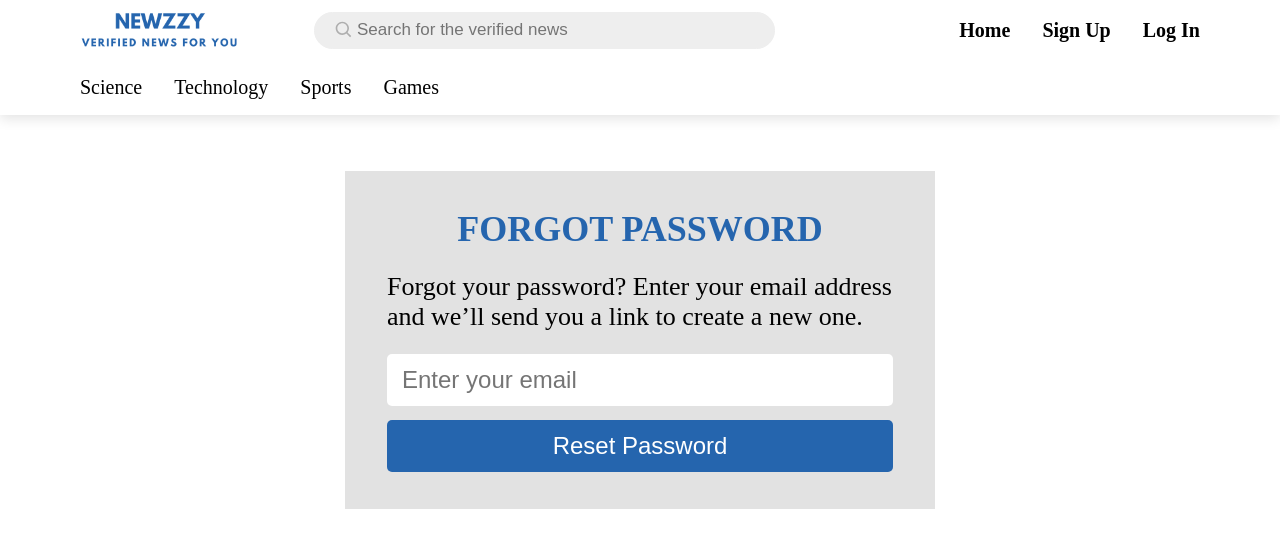
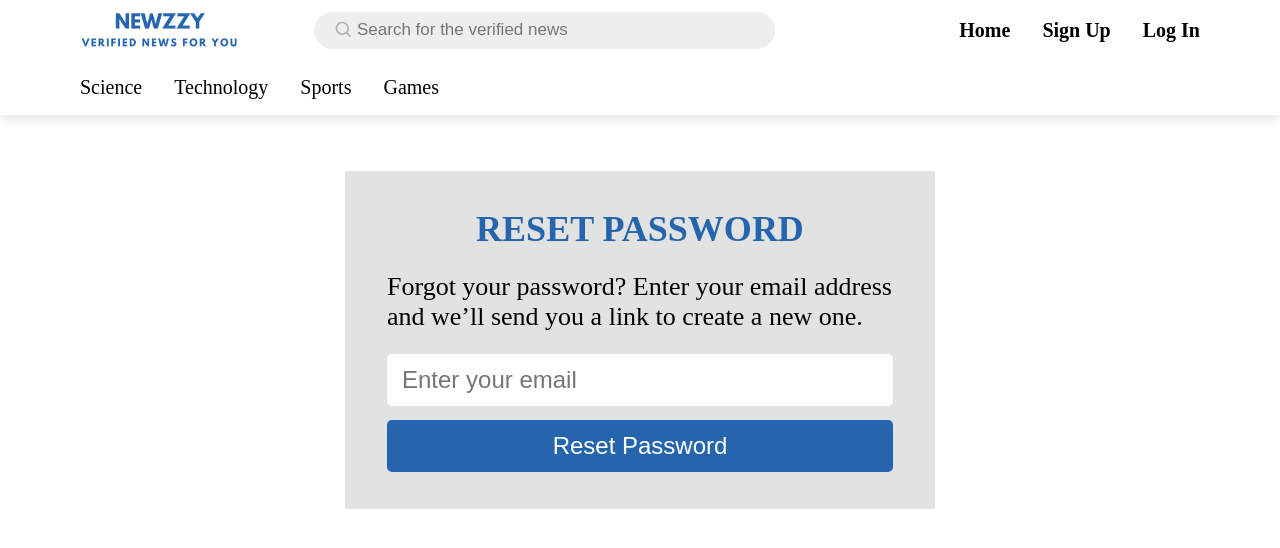
Before and after one commit to PhucDong/Project-Newzzy, a React (Create React App) app: page /resetpassword in a window 1280 px wide. Shown: the top 548 px of the page. Built offline with nearby package versions, Linux system fonts and the light colour scheme.

Commit message:
Changed Forgot to Reset

```diff
--- a/src/components/ResetPassword/ResetPassword.js
+++ b/src/components/ResetPassword/ResetPassword.js
@@ -7,7 +7,7 @@ const ResetPassword = () => {
     <>
         <Header />
         <div className="signUpForm logInForm resetPasswordForm">
-            <h2>FORGOT PASSWORD</h2>
+            <h2>RESET PASSWORD</h2>
             <p>Forgot your password? Enter your email address and we’ll send you a link to create a new one.</p>
 
             <input
```
